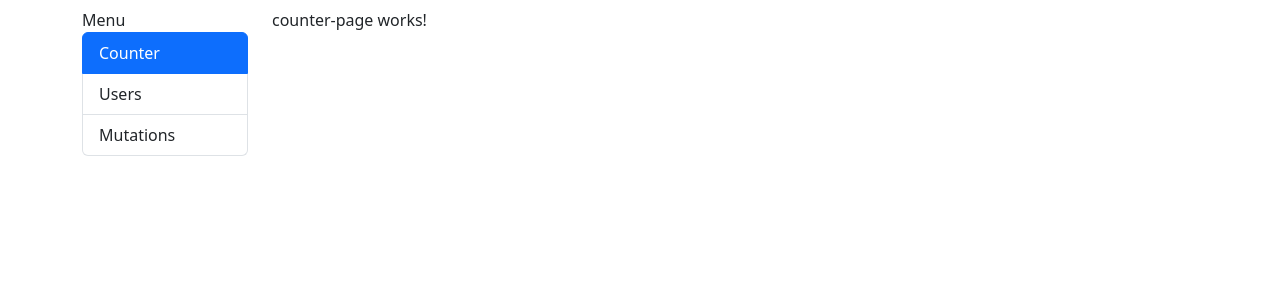
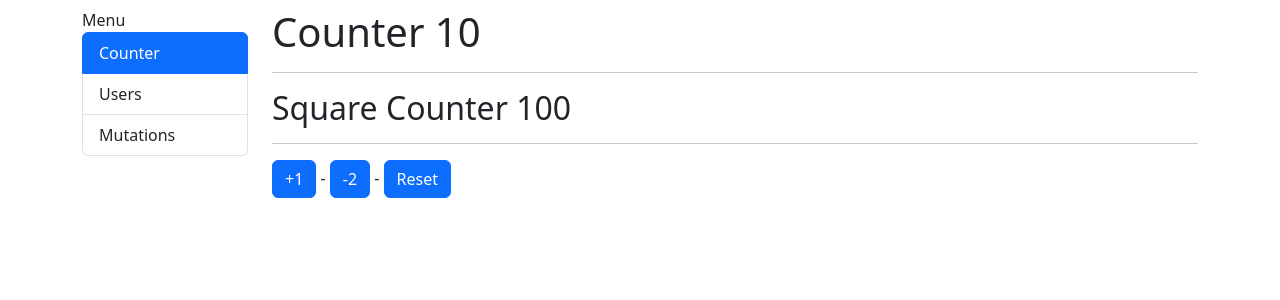
Before and after one commit to Alejgl04/signalsAngular, an Angular app: page /signals/counter in a window 1280 px wide. Shown: the top 300 px of the page. Built offline with nearby package versions, Linux system fonts and the light colour scheme.

Commit message:
counter signals

```diff
--- a/src/app/signals/pages/counter-page/counter-page.component.html
+++ b/src/app/signals/pages/counter-page/counter-page.component.html
@@ -1 +1,11 @@
-<p>counter-page works!</p>
+<h1>Counter {{ counter() }}</h1>
+<hr>
+<h2>Square Counter {{ squareCounter() }}</h2>
+<hr>
+
+
+<button (click)="increaseBy(+1)" class="btn btn-primary">+1</button>
+-
+<button (click)="increaseBy(-1)" class="btn btn-primary">-2</button>
+-
+<button (click)="counter.set(0)" class="btn btn-primary">Reset</button>
--- a/src/app/signals/pages/counter-page/counter-page.component.ts
+++ b/src/app/signals/pages/counter-page/counter-page.component.ts
@@ -1,4 +1,4 @@
-import { Component } from '@angular/core';
+import { Component, computed, signal } from '@angular/core';
 
 @Component({
   selector: 'app-counter-page',
@@ -7,4 +7,12 @@
 })
 export class CounterPageComponent {
 
+  public counter = signal(10);
+  public squareCounter = computed( () => this.counter() * this.counter() );
+
+  increaseBy( value: number ) {
+
+    this.counter.update( current => current + value )
+
+  }
 }
```
